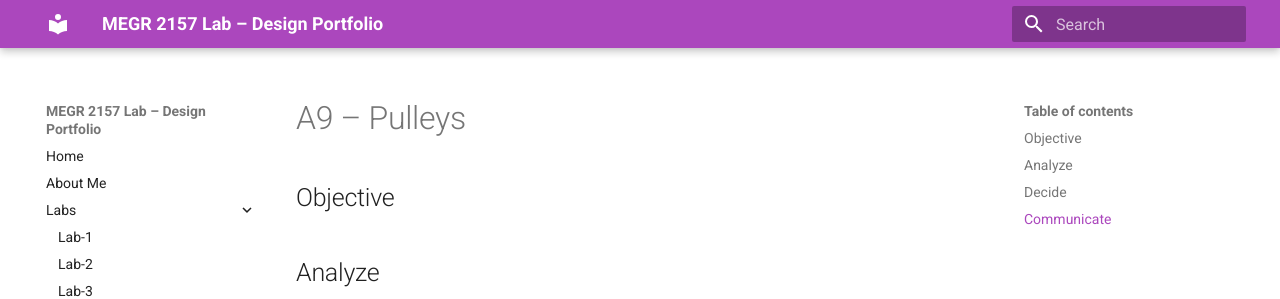
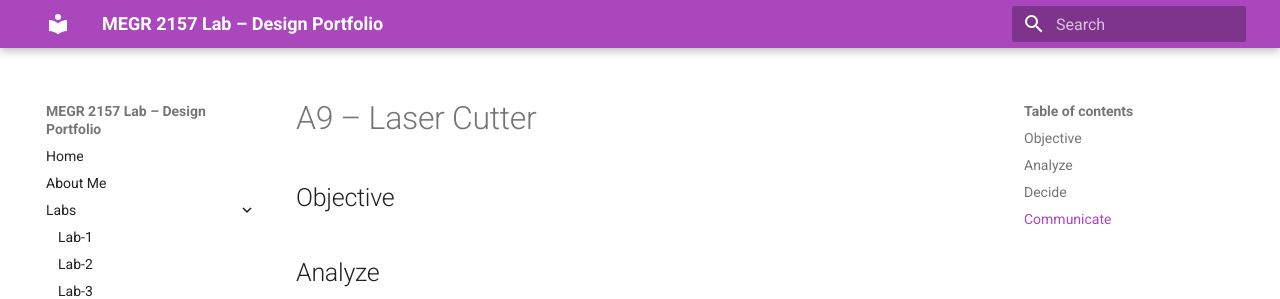
Before and after one commit to eshanthaker05/eshan-thaker-lab-portfolio, an MkDocs documentation site: the page built from docs/Labs/L09/index.md, in a window 1280 px wide. Shown: the top 299 px of the page. Built offline with MkDocs 1.6.1 and Material for MkDocs 9.7.7, drawn with Linux system fonts in a browser that asks for light colours.

Commit message:
Update index.md

```diff
--- a/docs/Labs/L09/index.md
+++ b/docs/Labs/L09/index.md
@@ -1,4 +1,4 @@
-# A9 – Pulleys
+# A9 – Laser Cutter
 
 ## Objective
 
```
